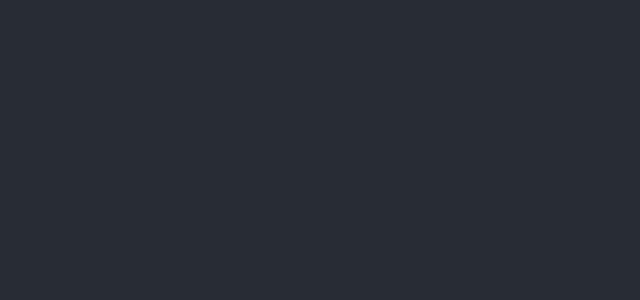
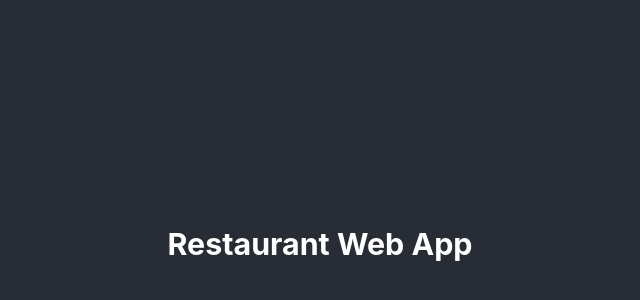
Before and after one commit to mwikalikyalo/restaurant-react, a React (Create React App) app: page / in a window 1280 px wide. Shown: the part 156-456 px from the top of the page, without its empty margins (320-960 px from the left). Built offline with nearby package versions, Linux system fonts and the light colour scheme.

Commit message:
Add bootstrap to the web app

```diff
--- a/package.json
+++ b/package.json
@@ -6,7 +6,9 @@
     "@testing-library/jest-dom": "^5.16.5",
     "@testing-library/react": "^13.4.0",
     "@testing-library/user-event": "^13.5.0",
+    "bootstrap": "^5.2.1",
     "react": "^18.2.0",
+    "react-bootstrap": "^2.5.0",
     "react-dom": "^18.2.0",
     "react-scripts": "5.0.1",
     "web-vitals": "^2.1.4"
--- a/src/App.js
+++ b/src/App.js
@@ -4,6 +4,7 @@ function App() {
   return (
     <div className="App">
       <header className="App-header">
+        <h3>Restaurant Web App</h3>
 
       </header>
     </div>
```
Also changed, not shown: 1 other file (tests, documents, lock files or other folders).
